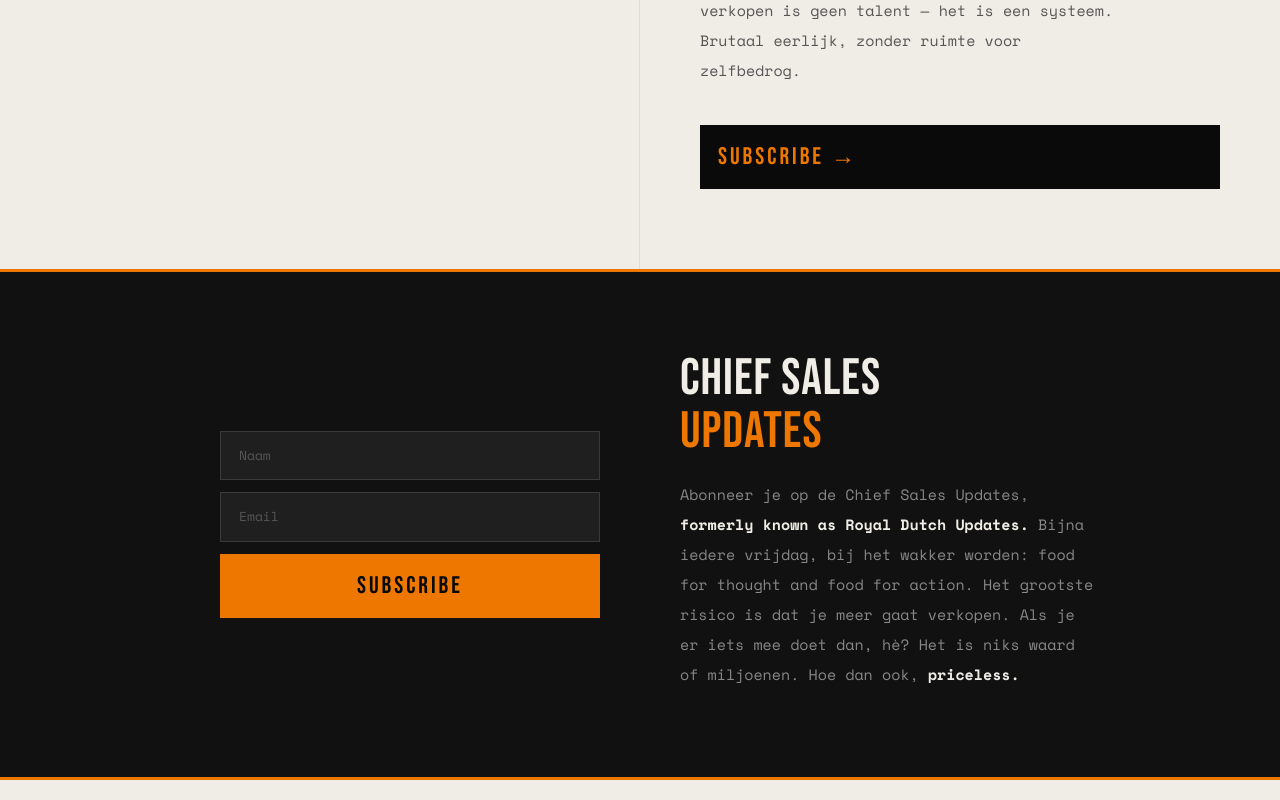
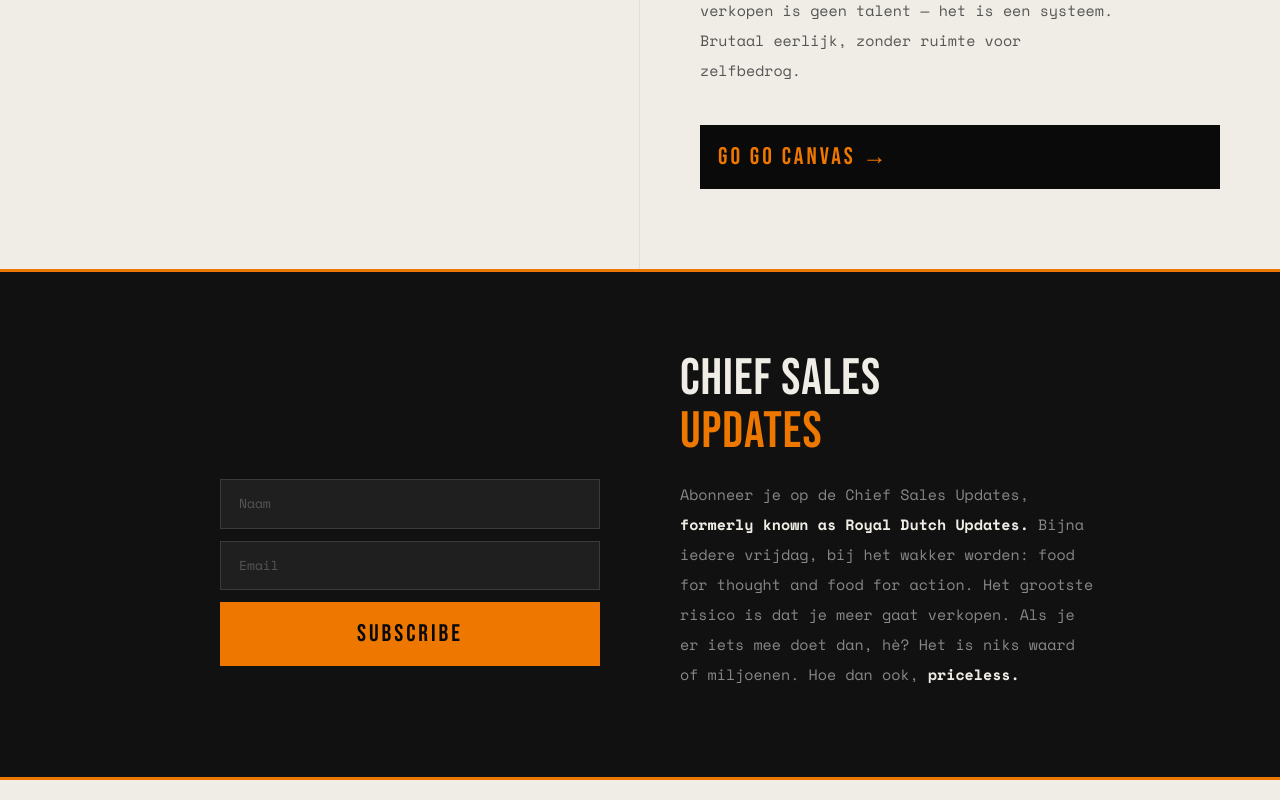
Before and after one commit to arnoceo-ops/arno-blog, a Next.js app: page / in a window 1280 px wide. Shown: the part 1140-1940 px from the top of the page. Built offline with nearby package versions, Linux system fonts and the light colour scheme; a web font is replaced by a local one.

Commit message:
GO GO CANVAS, form uitlijning met body tekst

```diff
--- a/app/page.tsx
+++ b/app/page.tsx
@@ -146,11 +146,12 @@ export default async function Home() {
         /* ── SUBSCRIBE ── */
         .subscribe-section {
           background: #111; color: #f0ede6; padding: 80px 60px;
-          display: grid; grid-template-columns: 1fr 1fr; gap: 80px; align-items: center;
+          display: grid; grid-template-columns: 1fr 1fr; gap: 80px; align-items: flex-start;
           border-top: 3px solid #EE7700;
         }
         .subscribe-form-col {
-          display: flex; align-items: center; justify-content: flex-end;
+          display: flex; align-items: flex-start; justify-content: flex-end;
+          padding-top: calc(clamp(40px, 4vw, 64px) * 2.1 + 20px);
         }
         .subscribe-form-inner {
           max-width: 380px; width: 100%; display: flex; flex-direction: column; gap: 12px;
@@ -258,7 +259,7 @@ export default async function Home() {
           <p className="canvas-body">
             De meeste verkopers weten niet waarom ze winnen. En al helemaal niet waarom ze verliezen. Het RDS Canvas legt het bloot. Geen excuses, geen flaterende spiegel. Goed verkopen is geen talent — het is een systeem. Brutaal eerlijk, zonder ruimte voor zelfbedrog.
           </p>
-          <Link href="/canvas" className="canvas-link">SUBSCRIBE →</Link>
+          <Link href="/canvas" className="canvas-link">GO GO CANVAS →</Link>
         </div>
       </section>
 
```
